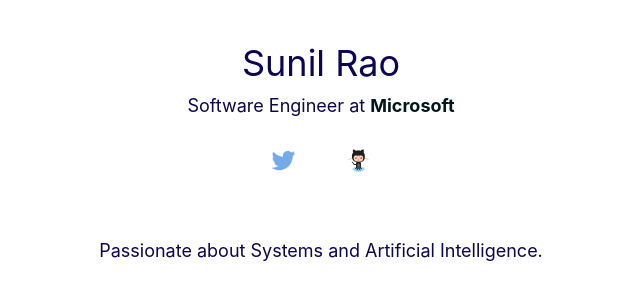
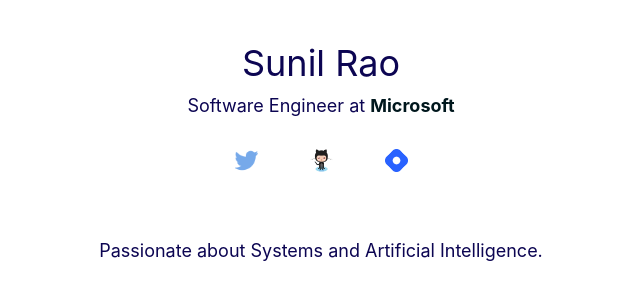
Before and after one commit to sunilraok/sunilrao, a React (Create React App) app: page / in a window 1280 px wide. Shown: the top 300 px of the page, without its empty margins (319-959 px from the left). Built offline with nearby package versions, Linux system fonts and the light colour scheme.

Commit message:
Changes to deploy to sunilrao.in and add hashnode link

```diff
--- a/package.json
+++ b/package.json
@@ -2,7 +2,7 @@
   "name": "sunilrao",
   "version": "0.1.0",
   "private": true,
-  "homepage": "https://sunilraok.github.io/sunilrao",
+  "homepage": "https://sunilraok.github.io",
   "devDependencies": {
     "gh-pages": "3.2.3"
   },
--- a/src/App.tsx
+++ b/src/App.tsx
@@ -1,6 +1,7 @@
 import React from 'react';
 import twitterLogo from './images/twitter.324dwr32.png';
 import githubLogo from './images/octocat.d2ggb5d9.png';
+import hashnodeLogo from './images/hashnode_logo.png';
 import './App.css';
 
 const App: React.FC = () => {
@@ -16,6 +17,9 @@ const App: React.FC = () => {
           <a className="SocialLink" href="https://github.com/sunilraok" target="_blank" rel="noopener noreferrer">
             <img src={githubLogo} alt="github logo"/>
           </a>
+          <a className="SocialLink" href="https://blog.sunilrao.in" target="_blank" rel="noopener noreferrer">
+            <img src={hashnodeLogo} alt="hashnode logo"/>
+          </a>
         </div>
       </header>
       <div className="App-body">
```
Also changed, not shown: src/images/hashnode_logo.png (added).
